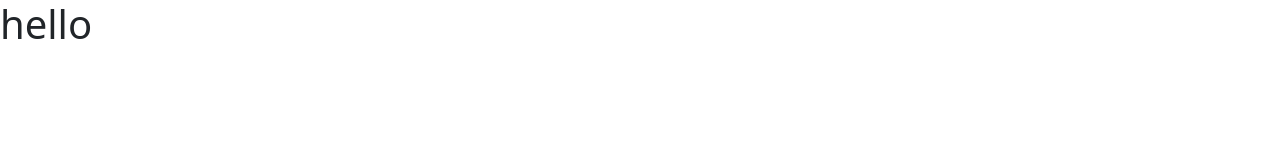
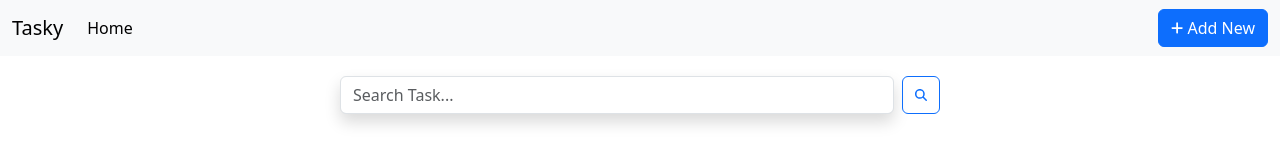
Before and after one commit to Ashugoyal1011/Tasky-Application, a plain HTML site: page index.html in a window 1280 px wide. Drawn offline with nearby package versions, Linux system fonts and the light colour scheme.

Commit message:
Added nav bar

```diff
--- a/index.html
+++ b/index.html
@@ -4,11 +4,41 @@
     <link href="https://cdn.jsdelivr.net/npm/bootstrap@5.3.3/dist/css/bootstrap.min.css" rel="stylesheet" integrity="sha384-QWTKZyjpPEjISv5WaRU9OFeRpok6YctnYmDr5pNlyT2bRjXh0JMhjY6hW+ALEwIH" crossorigin="anonymous">
     <link rel="stylesheet" href="https://cdnjs.cloudflare.com/ajax/libs/font-awesome/6.5.2/css/all.min.css" integrity="sha512-SnH5WK+bZxgPHs44uWIX+LLJAJ9/2PkPKZ5QiAj6Ta86w+fsb2TkcmfRyVX3pBnMFcV7oQPJkl9QevSCWr3W6A==" crossorigin="anonymous" referrerpolicy="no-referrer" />
     <link rel="stylesheet" href="index.css">
-    <h1>hello
 
-    </h1>
 </head>
 <body>
+    <nav class="navbar navbar-expand-lg bg-body-tertiary">
+        <div class="container-fluid">
+          <a class="navbar-brand" href="#">Tasky</a>
+          <button class="navbar-toggler" type="button" data-bs-toggle="collapse" data-bs-target="#navbarSupportedContent" aria-controls="navbarSupportedContent" aria-expanded="false" aria-label="Toggle navigation">
+            <span class="navbar-toggler-icon"></span>
+          </button>
+          <div class="collapse navbar-collapse" id="navbarSupportedContent">
+            <ul class="navbar-nav me-auto mb-2 mb-lg-0">
+              <li class="nav-item">
+                <a class="nav-link active" aria-current="page" href="#">Home</a>
+              </li>
+
+            </ul>
+            <form class="d-flex" role="search">
+
+                <button type="button" class="btn btn-primary"><i class="fa-solid fa-plus fa-sm"></i> Add New</button>
+            </form>
+          </div>
+        </div>
+      </nav>
+      <center><div style="width: 600px; margin-top: 20px;">
+        <form class="d-flex" role="search">
+          <input class="form-control me-2 shadow rounded" type="search" placeholder="Search Task..." aria-label="Search">
+          <button class="btn btn-outline-primary" type="submit"><i class="fa-solid fa-magnifying-glass fa-xs"></i></button>
+        </form>
+      </div></center>
+
+
+
+
+
+
 
 <script src="https://cdn.jsdelivr.net/npm/bootstrap@5.3.3/dist/js/bootstrap.bundle.min.js" integrity="sha384-YvpcrYf0tY3lHB60NNkmXc5s9fDVZLESaAA55NDzOxhy9GkcIdslK1eN7N6jIeHz" crossorigin="anonymous"></script>
 <script src="https://cdnjs.cloudflare.com/ajax/libs/font-awesome/6.5.2/js/all.min.js" integrity="sha512-u3fPA7V8qQmhBPNT5quvaXVa1mnnLSXUep5PS1qo5NRzHwG19aHmNJnj1Q8hpA/nBWZtZD4r4AX6YOt5ynLN2g==" crossorigin="anonymous" referrerpolicy="no-referrer"></script>
```
